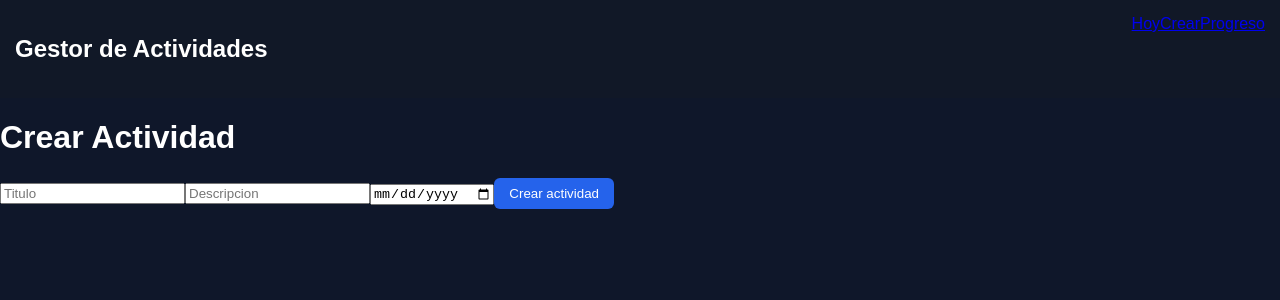
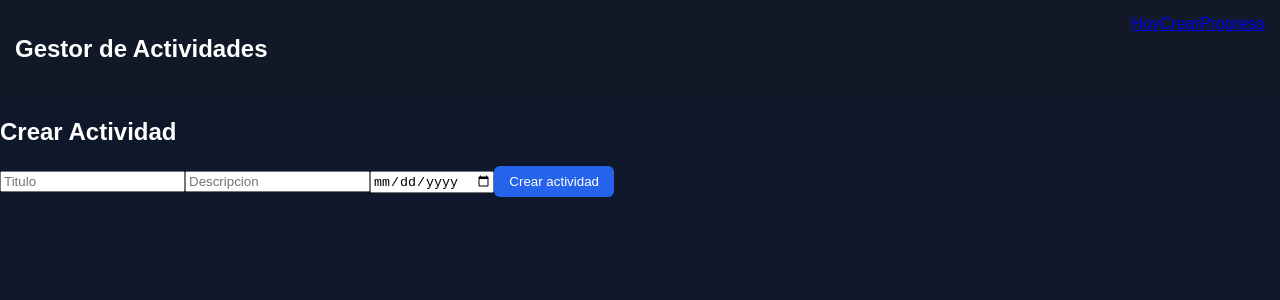
Before and after one commit to mariaescalona-blip/miniproyecto1, a React (Vite) app in the folder Frontend/: page /crear in a window 1280 px wide. Shown: the top 300 px of the page. Built offline with nearby package versions, Linux system fonts and the light colour scheme.

Commit message:
Update CrearActividad.jsx

```diff
--- a/Frontend/src/pages/CrearActividad.jsx
+++ b/Frontend/src/pages/CrearActividad.jsx
@@ -1,22 +1,16 @@
-/*
-Página que permite registrar una nueva actividad.
-*/
+import ActivityForm from "../components/ActivityForm"
 
-import React from "react";
-import ActivityForm from "../components/ActivityForm.jsx";
+function CrearActividad() {
 
-export default function CrearActividad(){
-
-  return(
-
+  return (
     <div>
 
-      <h1>Crear Actividad</h1>
+      <h2>Crear Actividad</h2>
 
-      <ActivityForm/>
+      <ActivityForm />
 
     </div>
+  )
+}
 
-  )
-
-}
+export default CrearActividad
```
